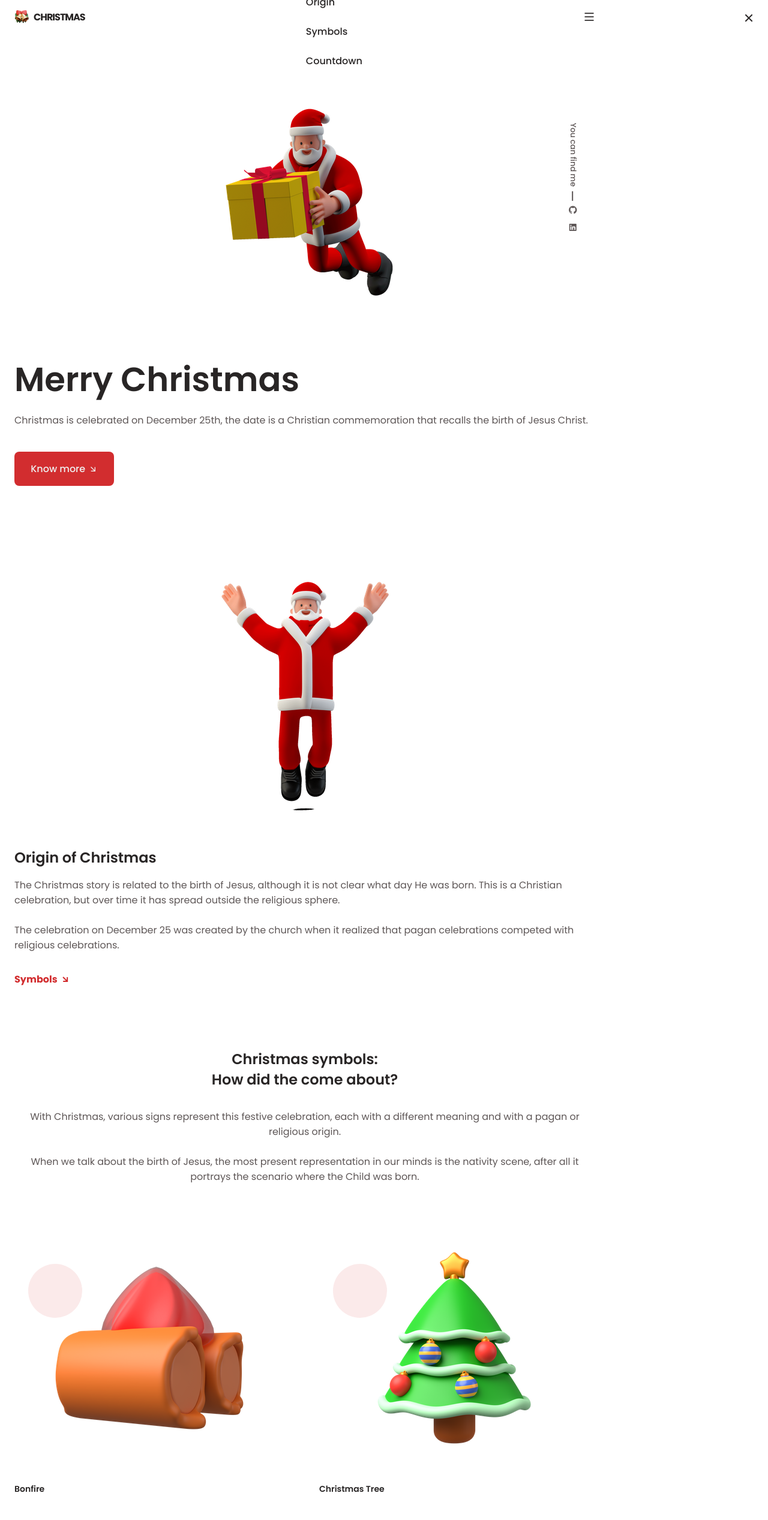
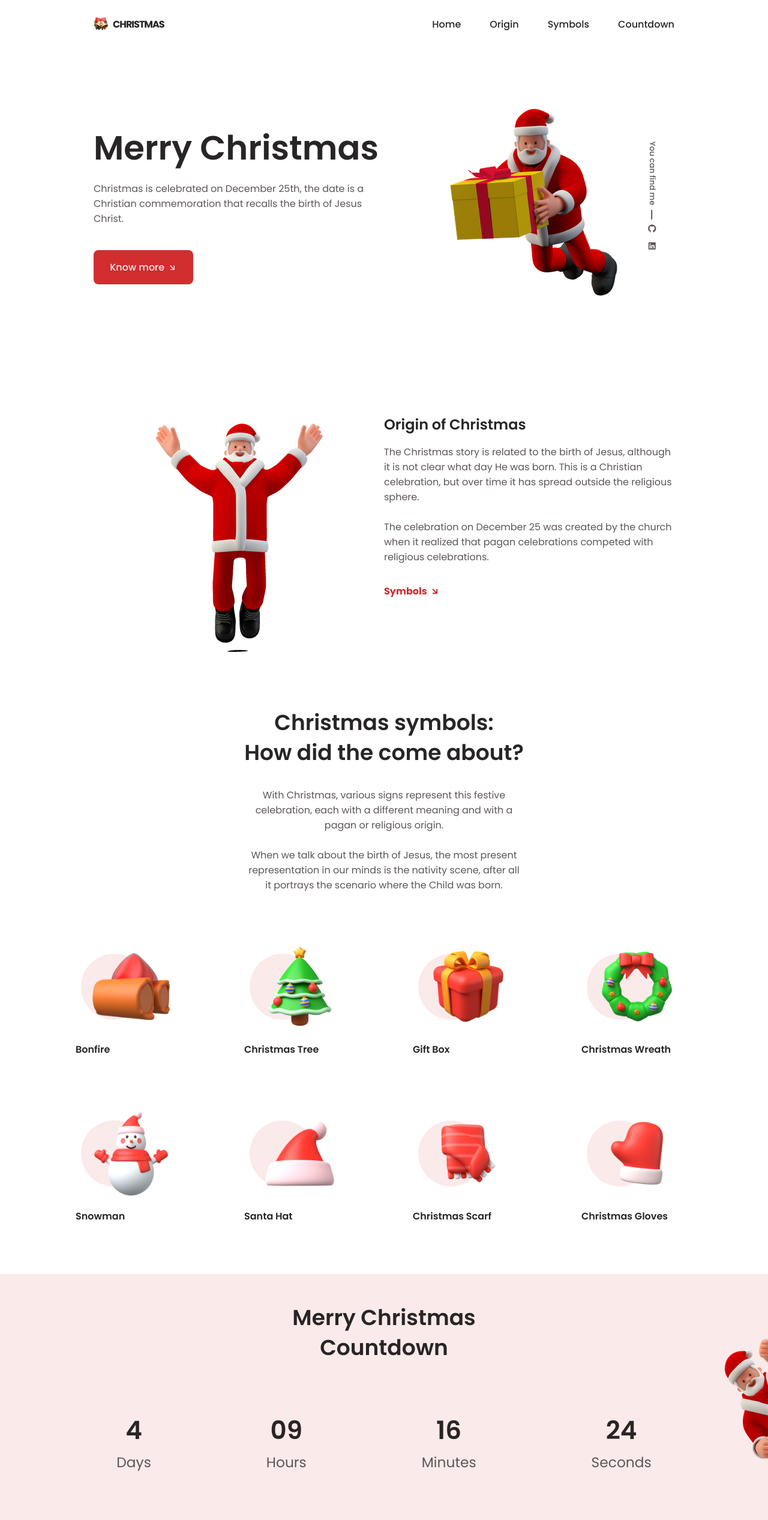
Before and after one commit to matheusdias20/christmas-website, a plain HTML site: page index.html in a window 1280 px wide. Shown: the top 2534 px of the page at 60% size. Drawn offline with nearby package versions, Linux system fonts and the light colour scheme.

Commit message:
breakpoints

```diff
--- a/css/root.css
+++ b/css/root.css
@@ -123,3 +123,13 @@ img {
 .button-link:hover .button_icon {
     transform: translateX(.25rem);
 }
+
+::-webkit-scrollbar {
+    width: .6rem;
+    background-color: hsl(var(--hue), 4%, 53%);
+}
+
+::-webkit-scrollbar-thumb {
+    background-color: hsl(var(--hue), 4%, 29%);
+    border-radius:.5rem
+}
--- a/css/style.css
+++ b/css/style.css
@@ -63,8 +63,10 @@
     transition: .3s;
 }
 
+
 .nav_logo-text:hover {
     color: var(--first-color);
+    font-weight: 700;
 }
 
 .nav_logo-text,
@@ -93,16 +95,31 @@
     row-gap: 1.5rem;
 
     transition: .3s;
+
 }
+
+
 
 .nav_link {
     color: var(--title-color);
     font-weight: var(--font-medium);
     transition: .3s;
+    position: relative;
+}
+
+.nav_link:hover:after {
+    content: '';
+    position: absolute;
+    bottom: -.4rem;
+    left: 50%;
+    text-justify: center;
+    border: 3px solid var(--first-color-alt);
+    border-radius: 50%;
 }
 
 .nav_link:hover {
     color: var(--first-color);
+
 }
 
 
@@ -255,10 +272,9 @@
 }
 
 .countdown_container {
-        display:flex;
-        align-items: center;
-        justify-content: space-around;
-
+    display:flex;
+    align-items: center;
+    justify-content: space-around;
     padding-bottom: 4rem;
 }
 
@@ -292,8 +308,6 @@
 }
 
 
-
-
 @media screen and (min-width: 968px) {
     :root {
         --big-font-size: 3.5rem;
@@ -305,3 +319,146 @@
         --smaller-font-size: .813rem;
     }
 }
+
+
+
+@media screen and (max-width: 320px) {
+    .container {
+        margin-left: var(--mb-1);
+        margin-right: var(--mb-1);
+    }
+
+    .home_title {
+        font-size:var(--h1-font-size)
+    }
+
+    .home_social {
+        top: 4rem;
+        right: -2rem;
+    }
+
+    .symbols_container {
+        grid-template-columns: .6fr;
+        justify-content: center;
+    }
+}
+
+@media screen and (max-width: 380px) {
+    .home_social {
+        top: 6rem;
+        right: -2rem;
+    }
+}
+
+
+@media screen and (min-width: 576px) {
+    .symbols_container {
+        grid-template-columns: repeat(2, 170px);
+        justify-content: center;
+        column-gap: 6rem;
+    }
+}
+
+@media screen and (min-width: 767px) {
+    body {
+        margin: 0;
+    }
+
+    .nav {
+        height: calc(var(--header-height) + 1.5rem);
+    }
+
+    .nav_toggle,
+    .nav_close {
+        display: none;
+    }
+
+    .nav_list {
+        flex-direction: row;
+        column-gap: 3rem;
+    }
+
+    .nav_menu {
+        margin-left: auto;
+    }
+
+    .home_container,
+    .about_container {
+        grid-template-columns: repeat(2, 1fr);
+    }
+
+    .home {
+        padding: 10rem 0 5rem;
+    }
+
+    .home_img {
+        margin-top: -4rem;
+        order: 1;
+    }
+
+    .home_social {
+        top: 20%;
+    }
+
+    .about_img {
+        margin-top: -1.5rem;
+    }
+}
+
+@media (min-width: 992px) {
+    .container {
+        margin-left: auto;
+        margin-right: auto;
+    }
+
+    .section {
+        padding: 3rem 0 1rem;
+    }
+
+    .section_title,
+    .section_title-center {
+        font-size: var(--h1-font-size)
+    }
+
+    .home {
+        padding: 13rem 0 5rem
+    }
+
+    .home_img {
+        margin-top: -6rem;
+    }
+
+    .symbols_description {
+        padding: 0 16rem;
+    }
+
+    .symbols_container {
+        padding: 4rem 0;
+        grid-template-columns: repeat(4, 185px);
+        gap: 4rem 6rem;
+    }
+
+    .symbols_circle {
+        width: 110px;
+        height: 110px;
+    }
+
+    .symbols_title {
+        font-size: var(--normal-font-size);
+    }
+
+    .countdown_container{
+        font-size: 1.75rem;
+        margin-top: 5rem;
+        justify-content: center;
+        gap: 12rem;
+        position: relative;
+    }
+
+    .countdown_container::after {
+        content: url(../img/santa-looking.webp);
+        position: absolute;
+        right: -20.2rem;
+        bottom: -4rem;
+    }
+}
--- a/index.html
+++ b/index.html
@@ -169,6 +169,22 @@
 
                         <h3 class="symbols_title">Santa Hat</h3>
                     </article>
+
+                    <article class="symbols_card">
+                        <div class="symbols_circle"></div>
+
+                        <img src="img/symbols/christmas-scarf.webp" alt="">
+
+                        <h3 class="symbols_title">Christmas Scarf</h3>
+                    </article>
+
+                    <article class="symbols_card">
+                        <div class="symbols_circle"></div>
+
+                        <img src="img/symbols/christmas-gloves.webp" alt="">
+
+                        <h3 class="symbols_title">Christmas Gloves</h3>
+                    </article>
                 </div>
             </section>
 
```
Also changed, not shown: img/santa-giving-online-gift-3114395-2598720.webp (deleted), img/santa-giving-online-gift-from-computer-3114401-2598726.webp (deleted), img/santa-giving-online-gift-from-laptop-3114394-2598719.webp (deleted), img/santa-looking-behind-merry-christmas-and-happy-new-year-banner-3114406-2598728.webp (deleted), img/santa-looking.webp (renamed from img/santa-looking-behind-white-board-or-banner-3114400-2598725.webp), img/santa-standing-with-thumb-up-sign-3114405-2598727.webp (deleted), img/santa-walking-with-gifts-bag-3114398-2598723.webp (deleted), img/santa-wearing-vr-glasses-3114409-2598717.webp (deleted).
